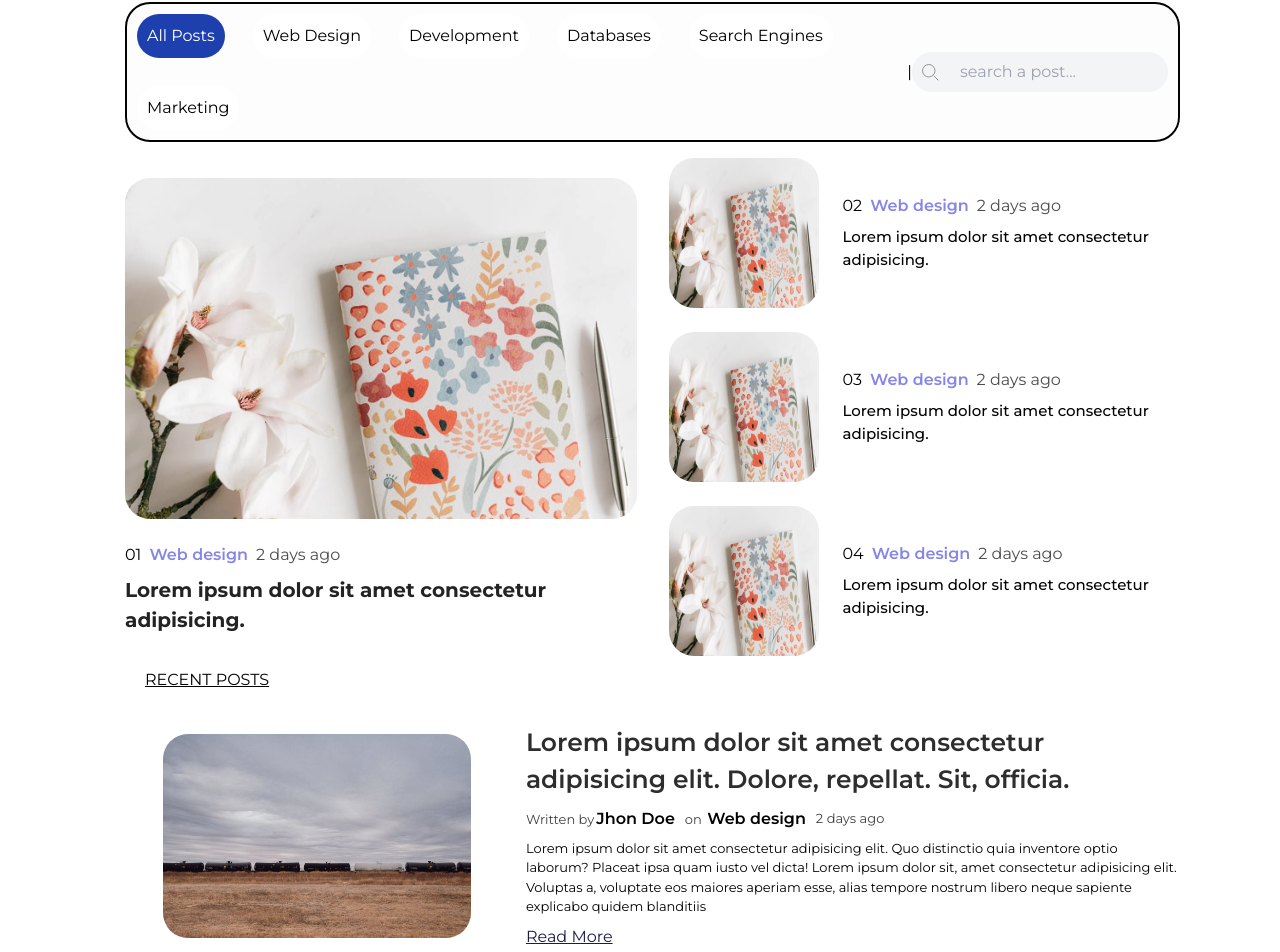
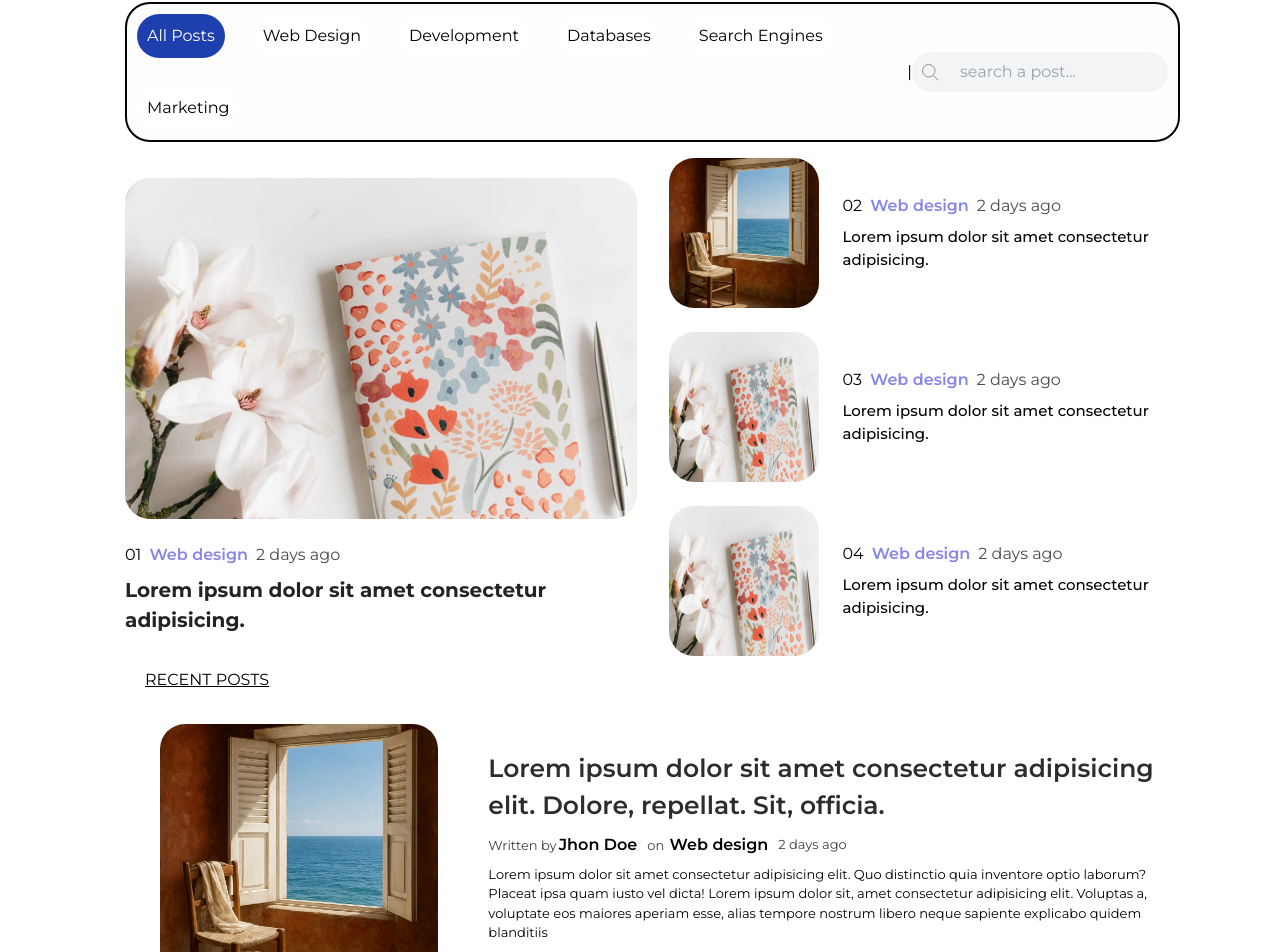
Before and after one commit to Abhi00045/Blog, a React (Vite) app in the folder client/: page / in a window 1280 px wide. Shown: the part 280-1232 px from the top of the page. Built offline with nearby package versions, Linux system fonts and the light colour scheme; no server answers.

Commit message:
adding some more and deploying errors

```diff
--- a/client/index.html
+++ b/client/index.html
@@ -2,7 +2,7 @@
 <html lang="en">
   <head>
     <meta charset="UTF-8" />
-    <link rel="icon" type="image/svg+xml" href="/favicon.ico" />
+    <link rel="icon" type="image/svg+xml" href="./public/logo.png" />
     <meta name="viewport" content="width=device-width, initial-scale=1.0" />
     <title>Abhi Blog</title>
     <link
--- a/client/package.json
+++ b/client/package.json
@@ -1,5 +1,5 @@
 {
-  "name": "lamadevblogapp",
+  "name": "Abhiblogapp",
   "private": true,
   "version": "0.0.0",
   "type": "module",
@@ -12,8 +12,8 @@
   "dependencies": {
     "@clerk/clerk-react": "^5.24.1",
     "dotenv": "^16.4.7",
-    "react": "19.0.0-rc-66855b96-20241106",
-    "react-dom": "19.0.0-rc-66855b96-20241106",
+    "react": "^18.2.0",
+  "react-dom": "^18.2.0",
     "react-quill-new": "^3.4.1",
     "react-router-dom": "^7.3.0"
   },
--- a/client/src/component/FeaturedComponent.jsx
+++ b/client/src/component/FeaturedComponent.jsx
@@ -24,7 +24,7 @@ function FeaturedComponent() {
 
 {/* 2nd one */}
           <div id="right-second">
-          <img src="./featured1.jpeg"alt=""  />
+          <img src="./asset01.webp"alt=""  />
                 <div id="left-post-one">
                     <div id="left-post-one-top">
                       <p>02</p>
--- a/client/src/component/PostList.jsx
+++ b/client/src/component/PostList.jsx
@@ -8,7 +8,7 @@ import './Navbar.css'
     <div id="main-postList-card">
         {/* left-Image-part-postList */}
         <div id="left-postList-card">
-            <img src="./postImg.jpeg" alt="" />
+            <img src="./asset01.webp" alt="" />
             </div>
             {/* right-Content-part-postList */}
             <div id="right-postList-card">
```
Also changed, not shown: client/public/asset01.webp (added), 1 other file (tests, documents, lock files or other folders).
